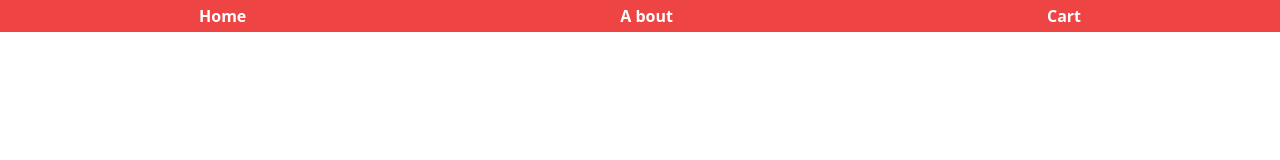
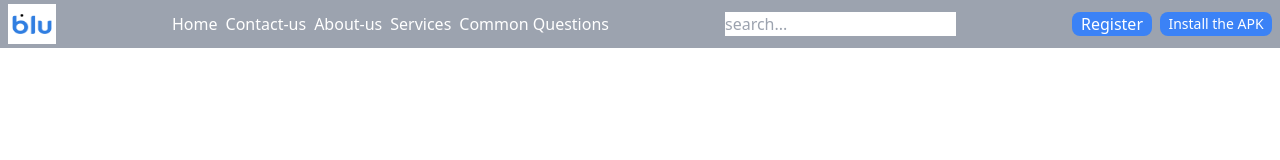
Before and after one commit to Parisa-Esmaeilpour1993/Blue-Bank, a plain HTML site: page index.html in a window 1280 px wide. Drawn offline with nearby package versions, Linux system fonts and the light colour scheme.

Commit message:
feat: create header section

```diff
--- a/index.html
+++ b/index.html
@@ -8,13 +8,26 @@
   </head>
   <body>
     <div id="container">
-      <header>
-        <div
-          class="bg-red-500 flex gap-2 text-white font-bold px-4 py-3 w-full h-8 items-center justify-around"
-        >
-          <button>Home</button>
-          <button>A bout</button>
-          <button>Cart</button>
+      <header
+        class="w-full h-12 bg-gray-400 text-white flex justify-between p-2 items-center"
+      >
+        <img src="./assetss/images/bankLogo.png" alt="logo" class="w-12 h-10" />
+        <div>
+          <nav class="flex gap-2">
+            <a href="Home">Home</a>
+            <a href="Contact-us">Contact-us</a>
+            <a href="About-us">About-us</a>
+            <a href="Address">Services</a>
+            <a href="Questions">Common Questions</a>
+          </nav>
+        </div>
+        <div>
+          <input type="text" placeholder="search..." class="" />
+        </div>
+
+        <div class="flex gap-2">
+          <button class="w-20 bg-blue-500 rounded-lg">Register</button>
+          <button class="w-28 bg-blue-500 rounded-lg text-sm">Install the APK</button>
         </div>
       </header>
       <main></main>
```
Also changed, not shown: assetss/images/bankLogo.png (added).
